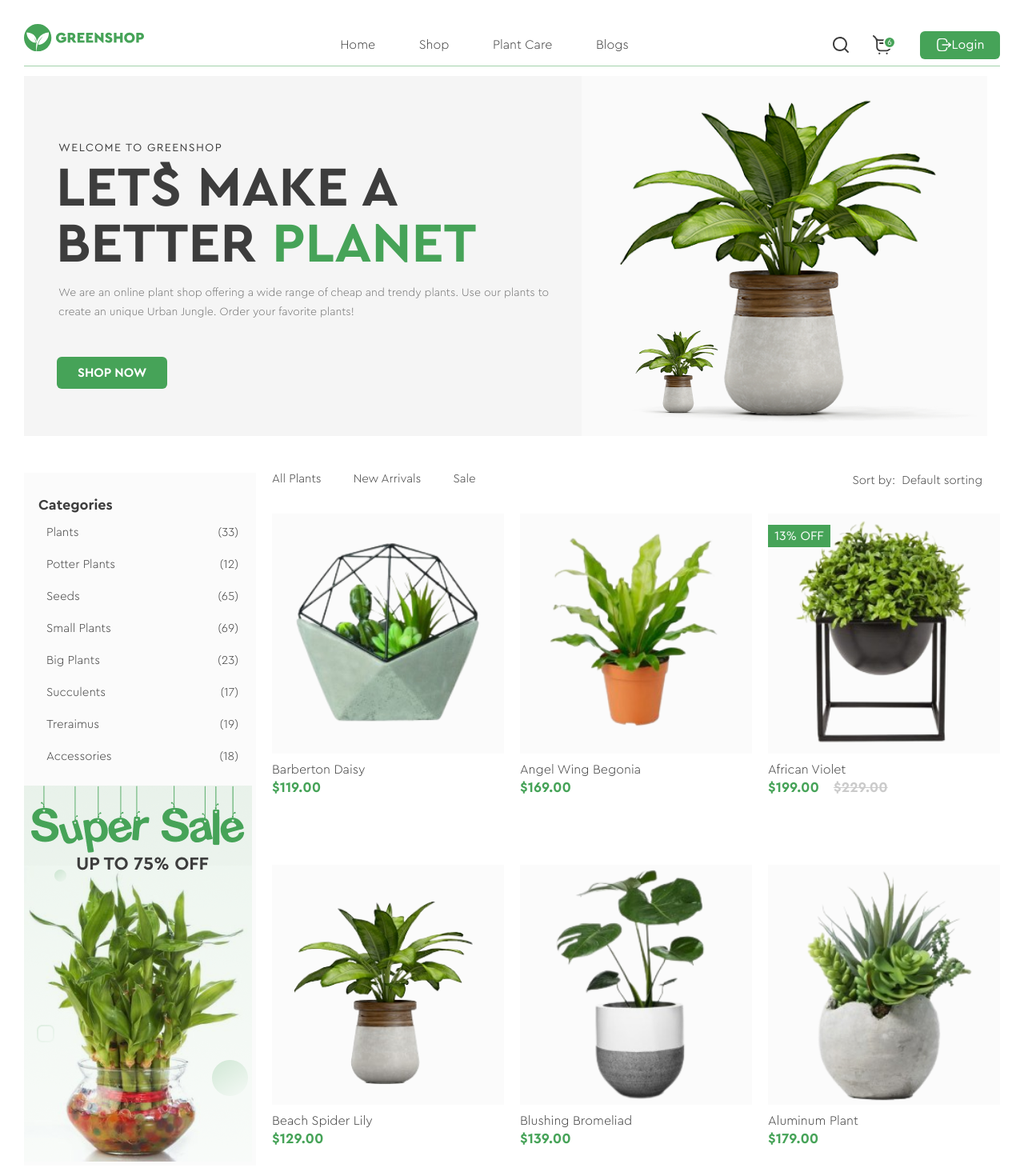
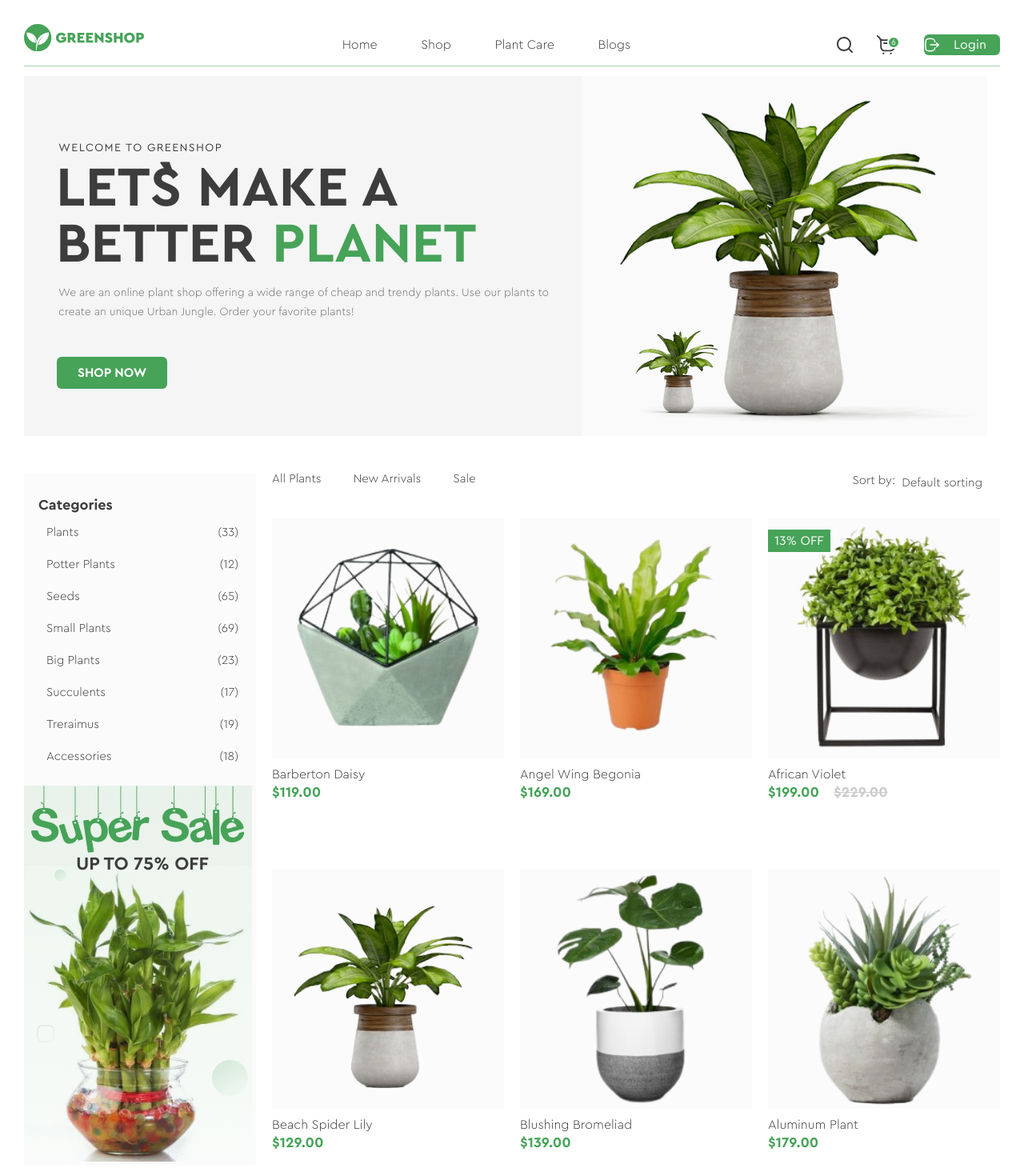
Before and after one commit to Volichka/homeworks, a plain HTML site: page index.html in a window 1280 px wide. Shown: the top 1460 px of the page at 80% size. Drawn offline with Linux system fonts and the light colour scheme.

Commit message:
home-09 new

```diff
--- a/css/styles.css
+++ b/css/styles.css
@@ -149,7 +149,7 @@
     justify-content: center;
     align-items: center;
 }
-.logout {
+/* !.logout {
     border-radius: 6px;
     background-color: #46A358;
     width: 100px;
@@ -158,8 +158,8 @@
     padding-bottom: 5px;
     align-content: center;
     text-align: center;
-    text-align: center;
-    }
+
+    } */
 
 .login-text {
     background-image: url(../img/logout.svg);
@@ -170,7 +170,15 @@
     font-size: 16px;
     line-height: normal;
     font-weight: 500;
-    padding-left: 20px;
+    padding-left: 37px;
+    padding-right: 17px;
+
+    border-radius: 6px;
+     background-color: #46A358;
+    padding-top: 5px;
+    padding-bottom: 5px;
+
+    text-align: center;
     }
 .section-first {
     background-color: #f5f5f5;
@@ -249,16 +257,17 @@
     justify-content: space-between;
 }
 .top-list a {
+    display: block;
     margin-right: 40px;
     color: #3D3D3D;
     font-size: 15px;
     font-weight: 400;
     line-height: 16px;
     text-decoration: none;
+    padding-bottom: 7px;
     border-bottom: 3px solid transparent;
 }
 .top-list a:hover {
-    padding-bottom: 7px;
     color: #46A358;
     border-bottom-color: #46A358;
 }
@@ -369,6 +378,10 @@
     width: 100%;
     justify-content: center;
     align-content: center;
+    border-top: 1px transparent solid;
+}
+.img-back:hover {
+    border-top-color: #46A358;
 }
 .box-share {
     display: none;
@@ -444,15 +457,8 @@
     width: 33.333%;
     padding: 0 10px;
     margin-bottom: 70px;
-    border-top: 1px transparent solid;
-    }
-.item:hover {
-    border-top-color: #46A358;
     }
 
-.mr-0 {
-    margin-right: 0;
-}
 
 .off {
     position: relative;
@@ -520,7 +526,7 @@
 .section-third {
     display: flex;
     justify-content: space-between;
-    margin: 0 -10px;
+    padding: 0 10px;
 }
 .section-fourth {
     margin: 0 -10px;
@@ -528,7 +534,7 @@
 }
 .extra {
     width: 50%;
-    padding: 0 10px;
+    margin: 0 -10px;
 }
 .section1 {
     background-color: #fbfbfb;
--- a/index.html
+++ b/index.html
@@ -458,7 +458,7 @@
               <h3 class="h3">Blushing Bromeliad</h3>
               <p class="price">$139.00</p>
             </article>
-            <article class="item mr-0">
+            <article class="item">
               <div>
                 <div class="img-back">
                   <div class="box-share">
@@ -641,7 +641,7 @@
               <h3 class="h3">Broadleaf Lady Palm</h3>
               <p class="price">$59.00</p>
             </article>
-            <article class="item mr-0">
+            <article class="item">
               <div>
                 <div class="img-back">
                   <div class="box-share">
@@ -715,7 +715,7 @@
       <section class="section-third">
         <div class="extra">
           <div class="section1">
-            <img src="img/image14.png" alt="" />
+            <img src="img/image14.png" alt="" class="img-responive" />
             <div class="content">
               <h3 class="head">Summer cactus & succulents</h3>
               <p class="note">
@@ -730,7 +730,7 @@
         </div>
         <div class="extra">
           <div class="section1">
-            <img src="img/image15.png" alt="" />
+            <img src="img/image15.png" alt="" class="img-responive" />
             <div class="content">
               <h3 class="head">
                 Styling Trends <br />
```
